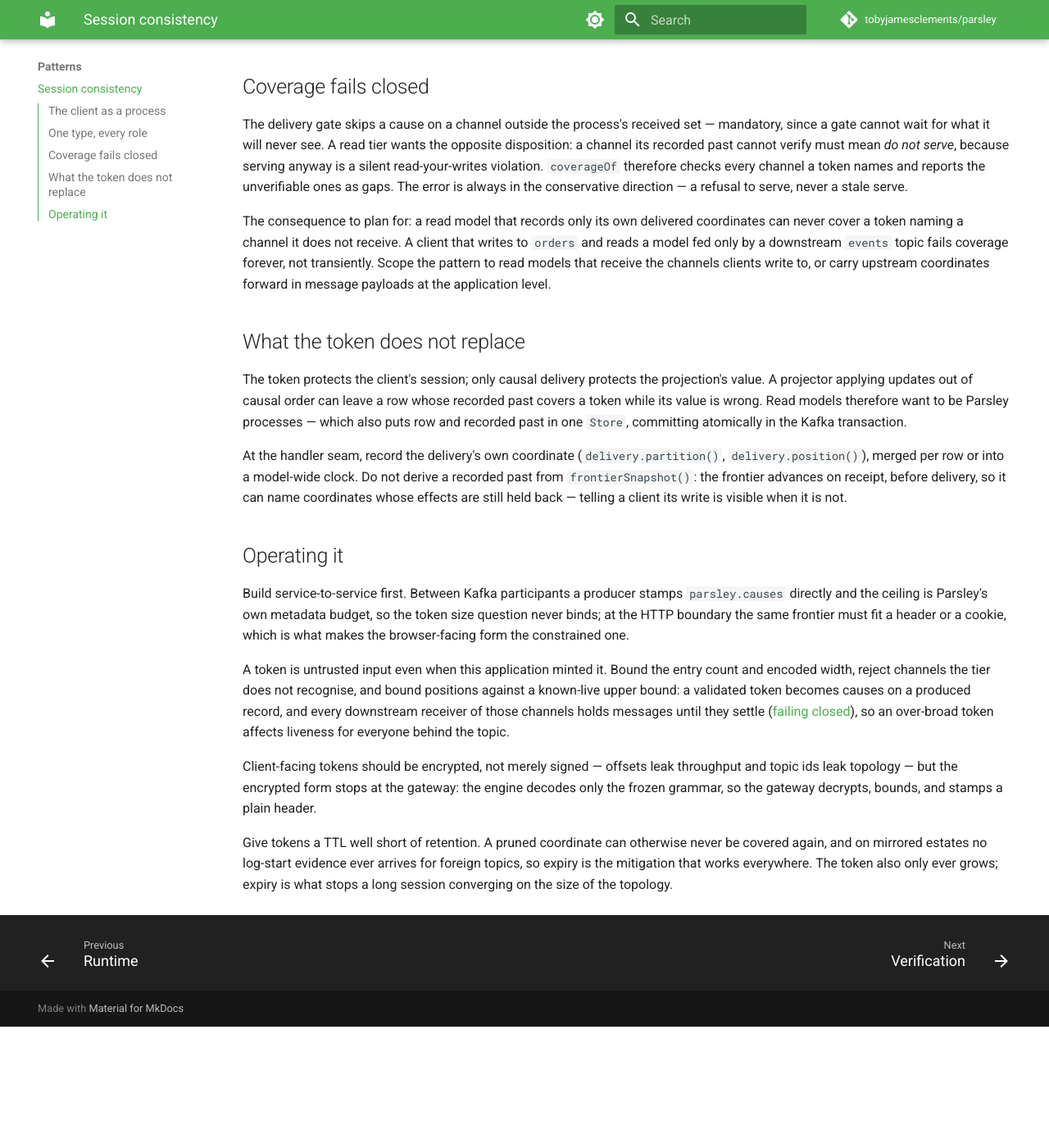
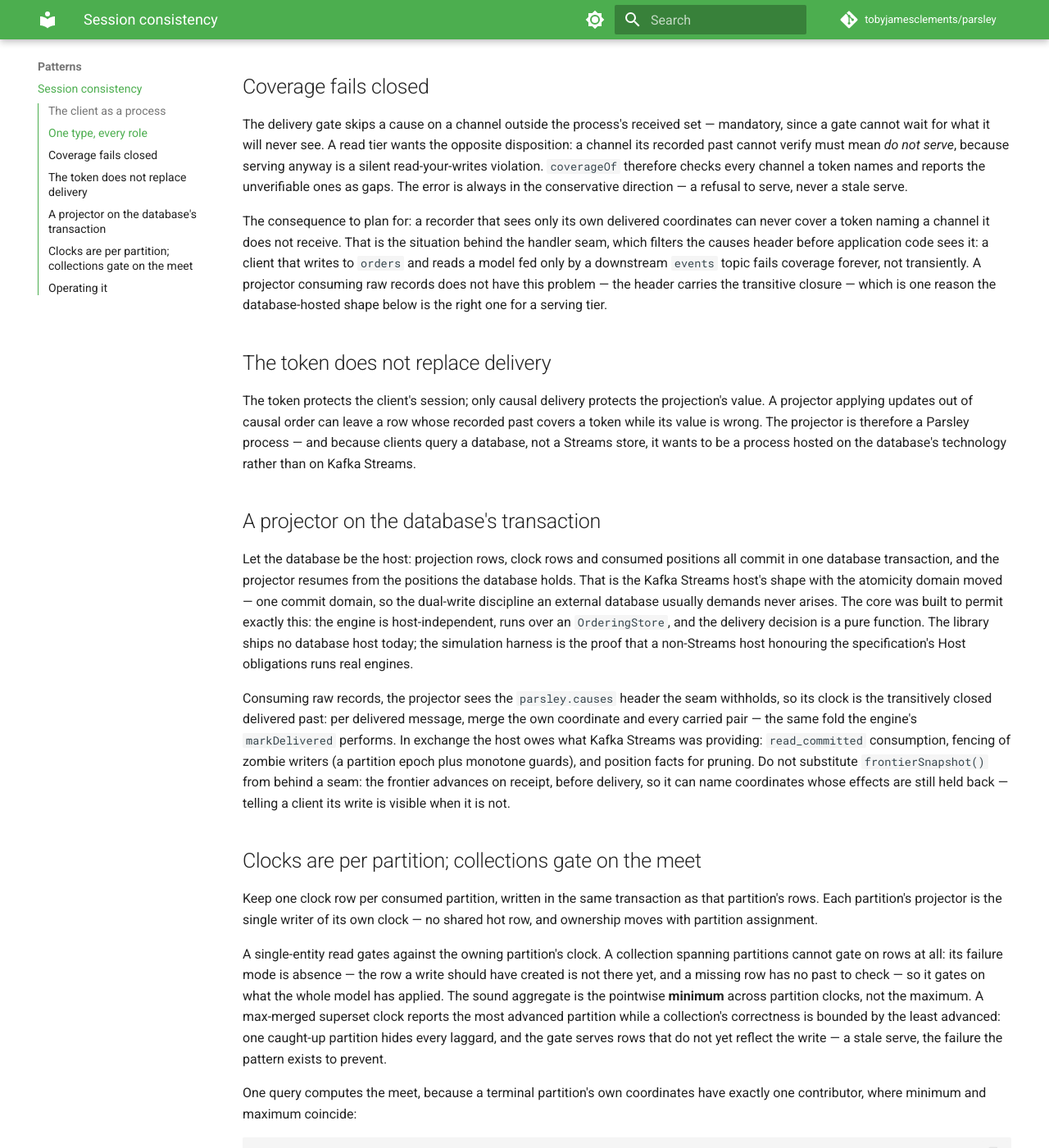
Before and after one commit to tobyjamesclements/parsley, an MkDocs documentation site: the page built from docs/session.md, in a window 1280 px wide and 1400 px high, scrolled down 1281 px. Shown: the whole window at 82% size. Built offline with MkDocs 1.6.1 and Material for MkDocs 9.7.7, drawn with Linux system fonts in a browser that asks for light colours; comment, search, counter and statistics services are not loaded; before the commit the page ends 2533 px from its top, so only the background shows below that; some of the changed text lies outside the part shown.

Commit message:
Reframe session.md's read model as a database-hosted projector with per-partition clocks gated on the meet (#96)
Co-Authored-By: Claude Fable 5 <noreply@anthropic.com>
Claude-Session: https://claude.ai/code/session_011Ted5fUbtYzMHCgz1k2tmp

````diff
--- a/docs/session.md
+++ b/docs/session.md
@@ -58,25 +58,79 @@ serving anyway is a silent read-your-writes violation. `coverageOf` therefore ch
 channel a token names and reports the unverifiable ones as gaps. The error is always in the
 conservative direction — a refusal to serve, never a stale serve.
 
-The consequence to plan for: a read model that records only its own delivered coordinates
-can never cover a token naming a channel it does not receive. A client that writes to
-`orders` and reads a model fed only by a downstream `events` topic fails coverage forever,
-not transiently. Scope the pattern to read models that receive the channels clients write
-to, or carry upstream coordinates forward in message payloads at the application level.
+The consequence to plan for: a recorder that sees only its own delivered coordinates can
+never cover a token naming a channel it does not receive. That is the situation behind the
+handler seam, which filters the causes header before application code sees it: a client
+that writes to `orders` and reads a model fed only by a downstream `events` topic fails
+coverage forever, not transiently. A projector consuming raw records does not have this
+problem — the header carries the transitive closure — which is one reason the
+database-hosted shape below is the right one for a serving tier.
 
-## What the token does not replace
+## The token does not replace delivery
 
 The token protects the client's session; only causal delivery protects the projection's
 value. A projector applying updates out of causal order can leave a row whose recorded past
-covers a token while its value is wrong. Read models therefore want to be Parsley
-processes — which also puts row and recorded past in one `Store`, committing atomically in
-the Kafka transaction.
+covers a token while its value is wrong. The projector is therefore a Parsley process — and
+because clients query a database, not a Streams store, it wants to be a process hosted on
+the database's technology rather than on Kafka Streams.
 
-At the handler seam, record the delivery's own coordinate (`delivery.partition()`,
-`delivery.position()`), merged per row or into a model-wide clock. Do not derive a
-recorded past from `frontierSnapshot()`: the frontier advances on receipt, before
-delivery, so it can name coordinates whose effects are still held back — telling a client
-its write is visible when it is not.
+## A projector on the database's transaction
+
+Let the database be the host: projection rows, clock rows and consumed positions all commit
+in one database transaction, and the projector resumes from the positions the database
+holds. That is the Kafka Streams host's shape with the atomicity domain moved — one commit
+domain, so the dual-write discipline an external database usually demands never arises. The
+core was built to permit exactly this: the engine is host-independent, runs over an
+`OrderingStore`, and the delivery decision is a pure function. The library ships no
+database host today; the simulation harness is the proof that a non-Streams host honouring
+the specification's Host obligations runs real engines.
+
+Consuming raw records, the projector sees the `parsley.causes` header the seam withholds,
+so its clock is the transitively closed delivered past: per delivered message, merge the
+own coordinate and every carried pair — the same fold the engine's `markDelivered`
+performs. In exchange the host owes what Kafka Streams was providing: `read_committed`
+consumption, fencing of zombie writers (a partition epoch plus monotone guards), and
+position facts for pruning. Do not substitute `frontierSnapshot()` from behind a seam: the
+frontier advances on receipt, before delivery, so it can name coordinates whose effects
+are still held back — telling a client its write is visible when it is not.
+
+## Clocks are per partition; collections gate on the meet
+
+Keep one clock row per consumed partition, written in the same transaction as that
+partition's rows. Each partition's projector is the single writer of its own clock — no
+shared hot row, and ownership moves with partition assignment.
+
+A single-entity read gates against the owning partition's clock. A collection spanning
+partitions cannot gate on rows at all: its failure mode is absence — the row a write
+should have created is not there yet, and a missing row has no past to check — so it gates
+on what the whole model has applied. The sound aggregate is the pointwise **minimum**
+across partition clocks, not the maximum. A max-merged superset clock reports the most
+advanced partition while a collection's correctness is bounded by the least advanced: one
+caught-up partition hides every laggard, and the gate serves rows that do not yet reflect
+the write — a stale serve, the failure the pattern exists to prevent.
+
+One query computes the meet, because a terminal partition's own coordinates have exactly
+one contributor, where minimum and maximum coincide:
+
+```sql
+SELECT channel, MIN(position), COUNT(*) FROM partition_clock GROUP BY channel
+```
+
+treating an upstream channel counted on fewer than all partitions as absent, which fails
+closed. The meet also has the property the join lacks: stale is safe. A lagging meet only
+blocks a little longer, never serves stale data, so it may be materialised asynchronously
+where read volume demands it; a join must never be materialised as a gate.
+
+The meet's liveness cost is the idle partition. Inherited entries advance only when a
+partition applies a message; every emission carries the emitter's whole frontier, so active
+partitions converge on their next message, but a silent partition pins the meet at its
+last-seen frontier. Bound the wait and fail with retry-after, or have the application fan
+a periodic no-op event across every terminal partition — the pipeline stays clockless, and
+the heartbeat carries real causal evidence rather than a wall-clock guess.
+
+Refresh a collection read's token from the meet it was gated on, plus the own coordinates
+of the partitions that contributed rows — never from the superset, which inflates the
+client's future demands with coverage the read did not prove.
 
 ## Operating it
 
````
